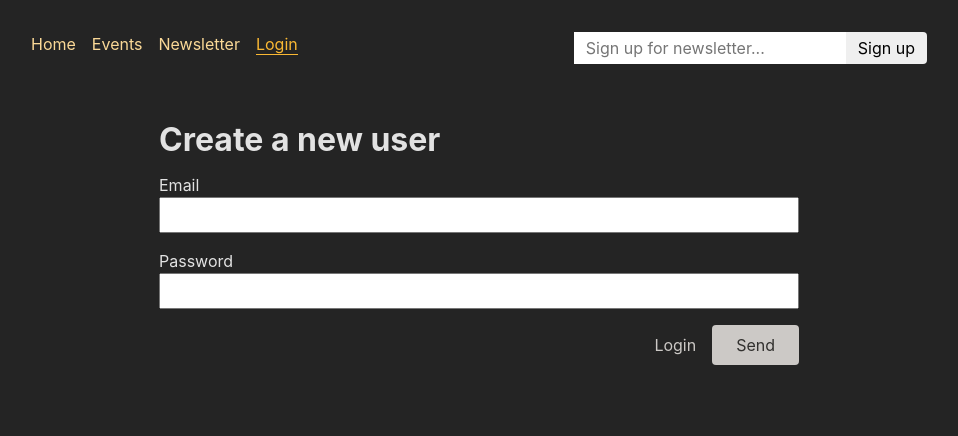
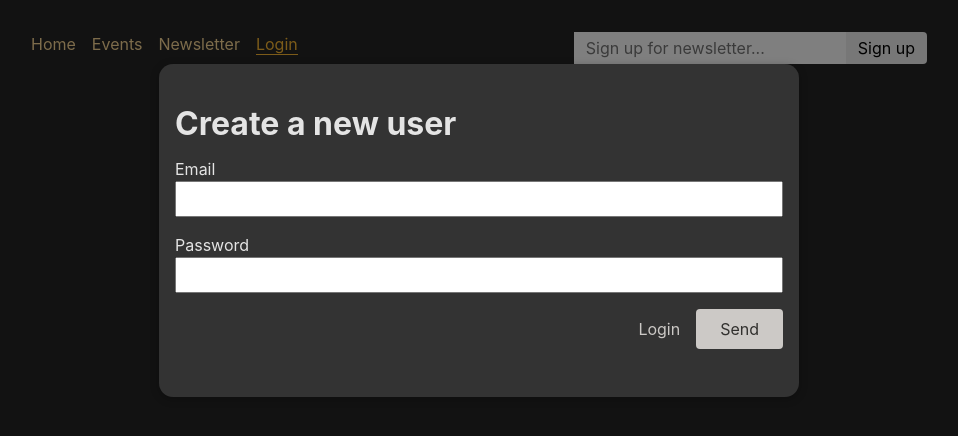
Before and after one commit to Ojfirst/eventsapp, a React (Vite) app: page /auth in a window 1280 px wide. Shown: the top 436 px of the page, without its empty margins (161-1119 px from the left). Built offline with nearby package versions, Linux system fonts and the light colour scheme.

Commit message:
UI: Add Modal overlay for login and logout

```diff
--- a/src/routes/authentication/Authentication.jsx
+++ b/src/routes/authentication/Authentication.jsx
@@ -1,7 +1,25 @@
-import AuthForm from "../../components/Auth/AuthForm";
+import { useState } from 'react';
+
+import AuthForm from '../../components/Auth/AuthForm';
+import Modal from '../../components/UI/Modal';
 
 function AuthenticationPage() {
-  return <AuthForm />;
+	const [showModal, setShowModal] = useState(true);
+
+	const removeModalHandler = () => {
+		setShowModal(false);
+	};
+
+	return (
+		<>
+			{showModal && (
+				<Modal onClose={removeModalHandler}>
+					<AuthForm  />
+
+				</Modal>
+			)}
+		</>
+	);
 }
 
 export default AuthenticationPage;
```
